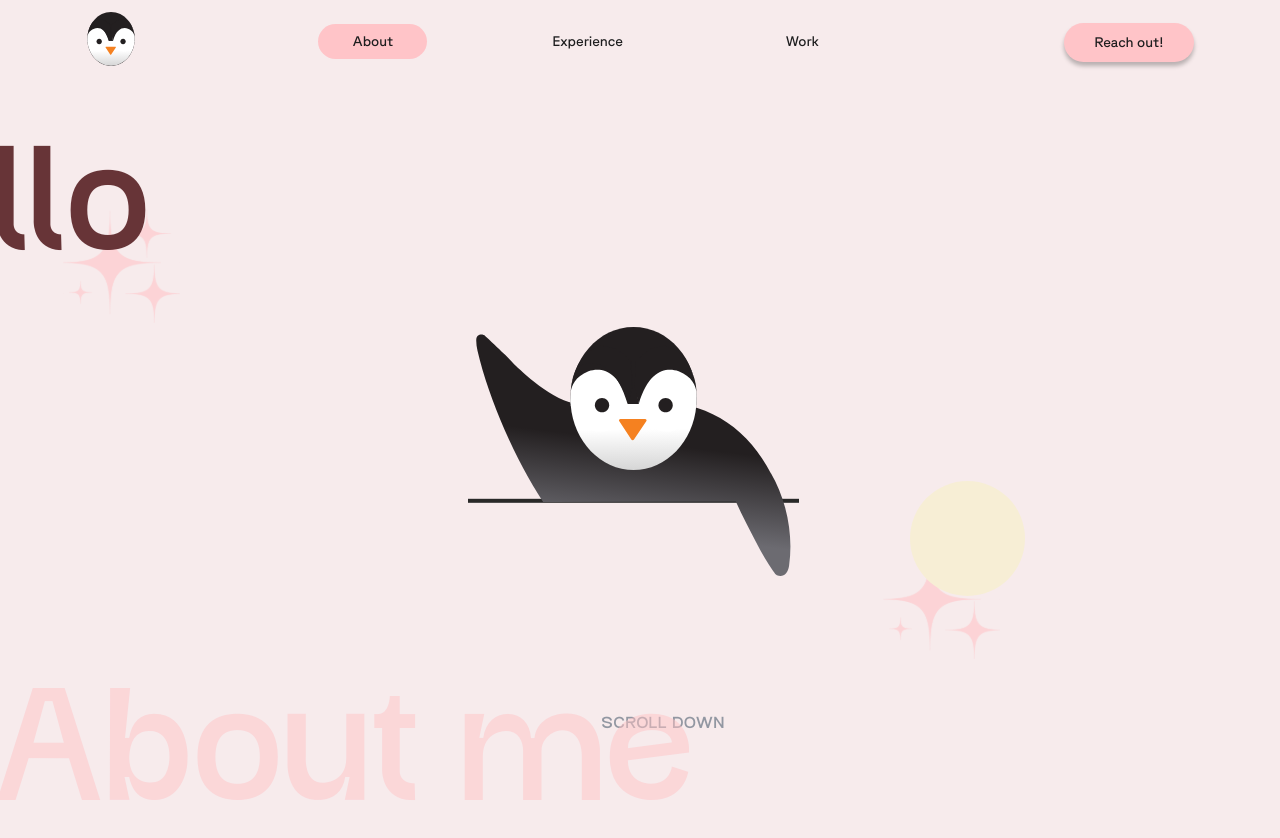
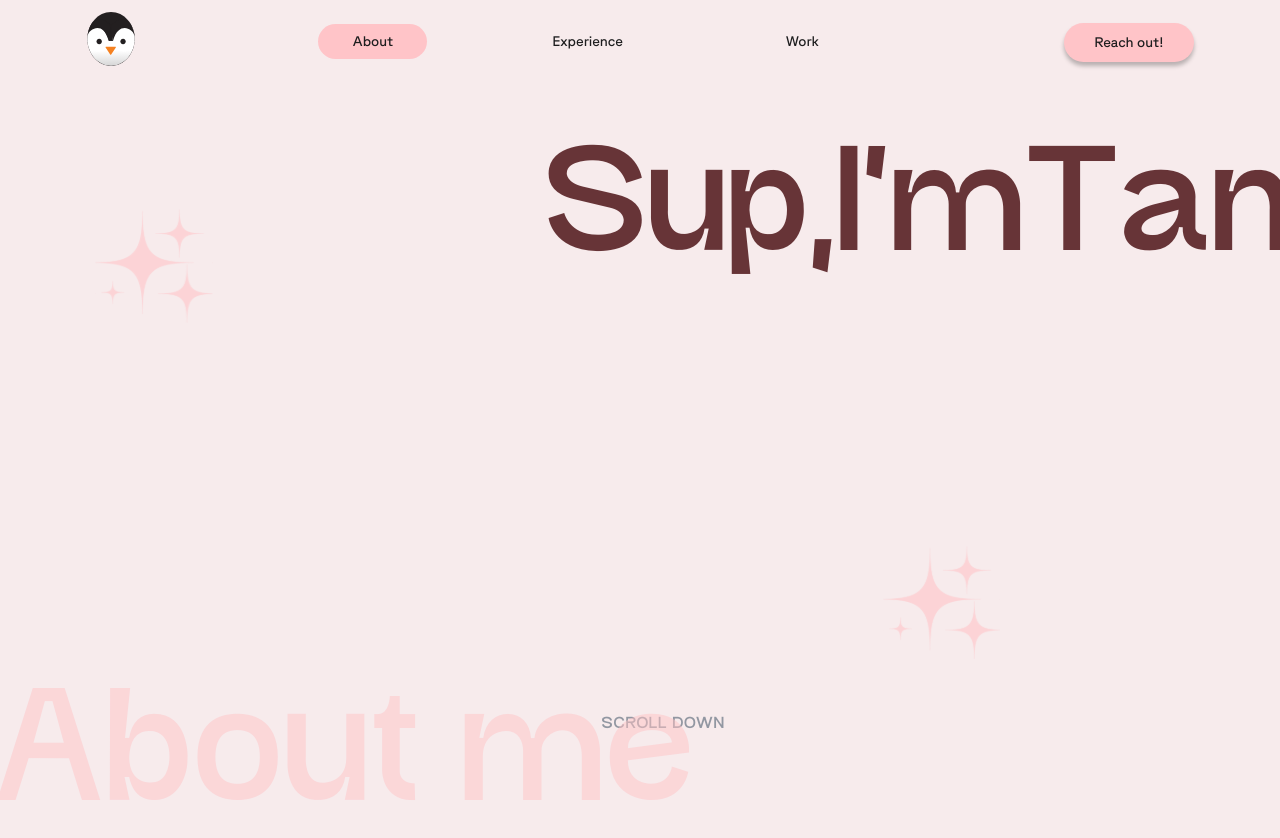
Before and after one commit to tatellog/next-vercel, a Next.js app: page /about in a window 1280 px wide. Shown: the top 838 px of the page. Built offline with nearby package versions, Linux system fonts and the light colour scheme; a web font is replaced by a local one.

Commit message:
Add animation tranforming illustration

```diff
--- a/src/components/atoms/Circle/Ilustration/index.tsx
+++ b/src/components/atoms/Circle/Ilustration/index.tsx
@@ -3,7 +3,54 @@ import Image from 'next/image'
 
 import { IllustrationContainer, Line } from './styles'
 
-const Illustration = () => (
+interface IllustrationProps {
+  scroll: number
+}
+
+const Illustration: React.FC<IllustrationProps> = ({ scroll }) => {
+  const minSizeFace = 5.5
+  const maxSizeFace = 9.15431
+
+  const minSizeBody = 11.5
+  const maxSizeBody = 19.71894
+  const maxTop = 6.33
+  const minTop = 3.6
+  const maxLine = 21.73819
+  const minLine = 16.7
+
+  const dynamicSizeFace = Math.max(minSizeFace, maxSizeFace - scroll / 20)
+  const dynamicSizeBody = Math.max(minSizeBody, maxSizeBody - scroll / 10)
+  const dynamicTop = Math.max(minTop, maxTop - scroll / 20)
+  const dynamicLine = Math.max(minLine, maxLine - scroll / 20)
+  const initialTransformBody = 36
+  const initialTransformY = 116
+  const dynamicLineY = Math.max(
+    initialTransformBody,
+    initialTransformY - scroll / 20,
+  )
+
+  const stylesF = {
+    transform: `translate3d(0px, ${
+      -scroll / 1.5 + initialTransformBody
+    }px, 0px)`,
+    width: `${dynamicSizeFace}rem`,
+    height: `${dynamicSizeFace}rem`,
+  }
+
+  const stylesB = {
+    top: `-${dynamicTop}rem`,
+    transform: `translate3d(0px, ${
+      -scroll / 1.5 + initialTransformBody
+    }px, 0px)`,
+    width: `${dynamicSizeBody}rem`,
+    height: `${dynamicSizeBody}rem`,
+  }
+
+  const stylesLine = {
+    transform: `translate3d(0px, ${-scroll / 1.5 + dynamicLineY}px, 0px)`,
+    width: `${dynamicLine}rem`,
+  }
+  return (
     <IllustrationContainer>
       <Image
         id="spark-left"
@@ -18,6 +65,7 @@ const Illustration = () => (
         alt={''}
         height={100}
         width={100}
+        style={stylesF}
       />
       <Image
         id="body"
@@ -25,8 +73,9 @@ const Illustration = () => (
         alt={''}
         height={150}
         width={150}
+        style={stylesB}
       />
-    <Line />
+      <Line style={stylesLine} />
       <Image
         id="spark-right"
         src={'/images/svg/sparks.svg'}
@@ -36,5 +85,6 @@ const Illustration = () => (
       />
     </IllustrationContainer>
   )
+}
 
 export default Illustration
--- a/src/components/atoms/Circle/index.tsx
+++ b/src/components/atoms/Circle/index.tsx
@@ -4,7 +4,7 @@ import { CircleBase, CircleContainer } from './styles'
 
 interface CircleProps {
   name?: string
-  scroll?: number
+  scroll: number
   prefix?: string
 }
 
@@ -19,7 +19,7 @@ const Circle: React.FC<CircleProps> = ({ name, scroll, prefix }) => {
     Math.min(maxSize, isActiveSmall ? 5 + Number(scroll) : minSize),
   )
   const styles = {
-    transform: `translate3d(-${scroll}px, 0px, 0px)`,
+    transform: `translate3d(-${scroll}px, -${scroll / 2}px, 0px)`,
     width: `${dynamicSize}rem`,
     height: `${dynamicSize}rem`,
     borderRadius: `${dynamicSize}rem`,
--- a/src/components/molecules/AboutHeading/index.tsx
+++ b/src/components/molecules/AboutHeading/index.tsx
@@ -9,10 +9,11 @@ interface AboutHeadingProps {
 const AboutHeading: React.FC<AboutHeadingProps> = ({ scrollDirection }) => {
   const text = "Sup, I'm Tania Tello"
 
-  const transform =
-    scrollDirection > 0
-      ? `translate3d(-${scrollDirection}px, 0px, 0px)`
-      : 'translate(0px, 0px)'
+  const shouldApplyTransform = scrollDirection > 0 && scrollDirection < 469
+
+  const transform = shouldApplyTransform
+    ? `translate3d(-${scrollDirection / 15}em, ${scrollDirection / 10}em, 0px)`
+    : 'translate(0px, 0px)'
 
   return (
     <AboutContentHeader
--- a/src/pages/about/index.tsx
+++ b/src/pages/about/index.tsx
@@ -46,10 +46,8 @@ const AboutPage: React.FC = () => {
         <InfiniteScroll initialPage={0} onScrollChange={handleScrollChange} />
         <WaterMark />
         <Shapes id="foreground-shapes">
-          <Circle />
           <Circle scroll={scrollValue} prefix="small" name="small-circle" />
-          <Illustration />
-          <Circle name="medium-circle" />
+          <Illustration scroll={scrollValue} />
         </Shapes>
       </AboutPageContainer>
     </PageLayout>
```
Lines whose indentation alone changed are shown as unchanged.
